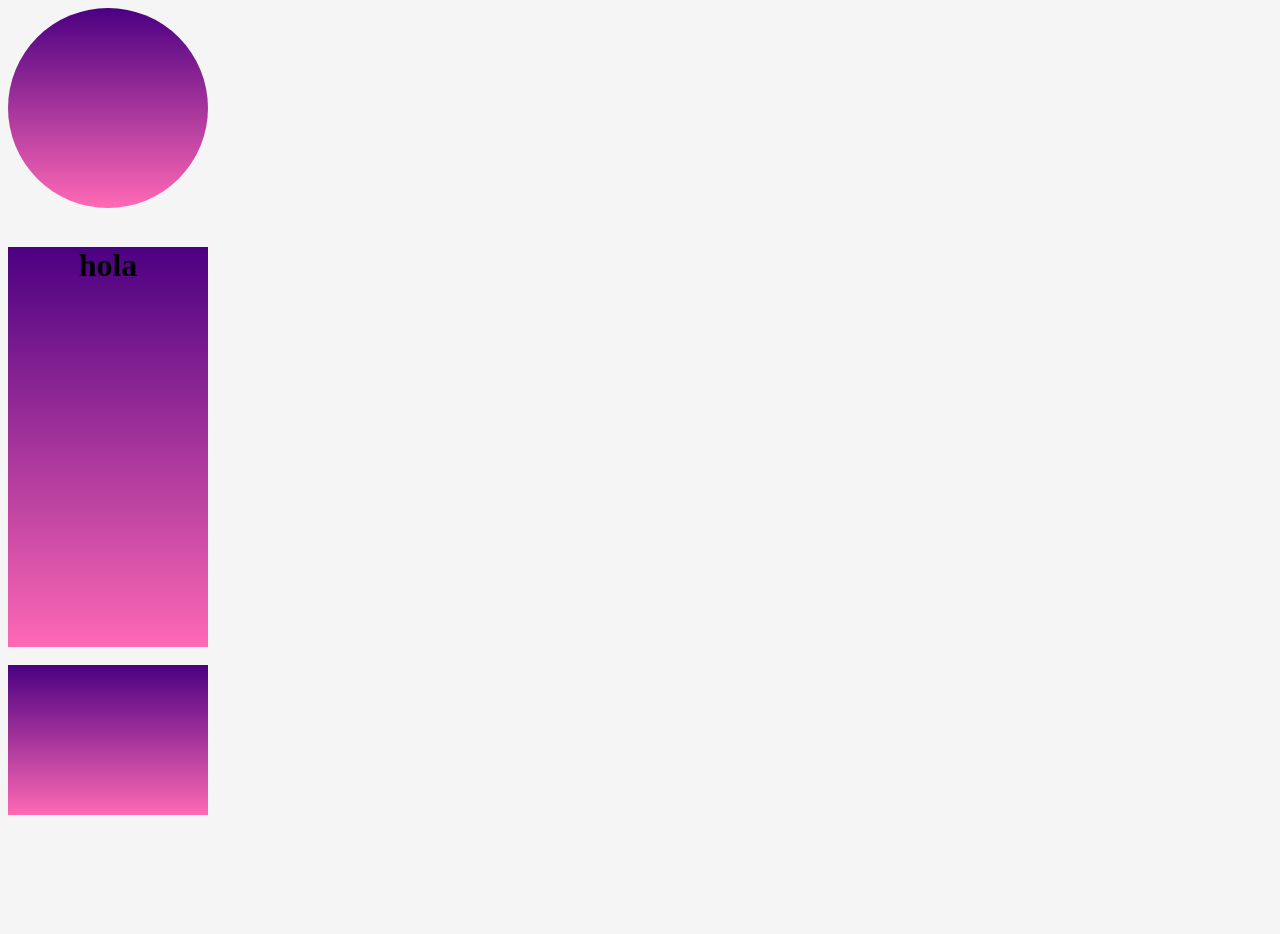
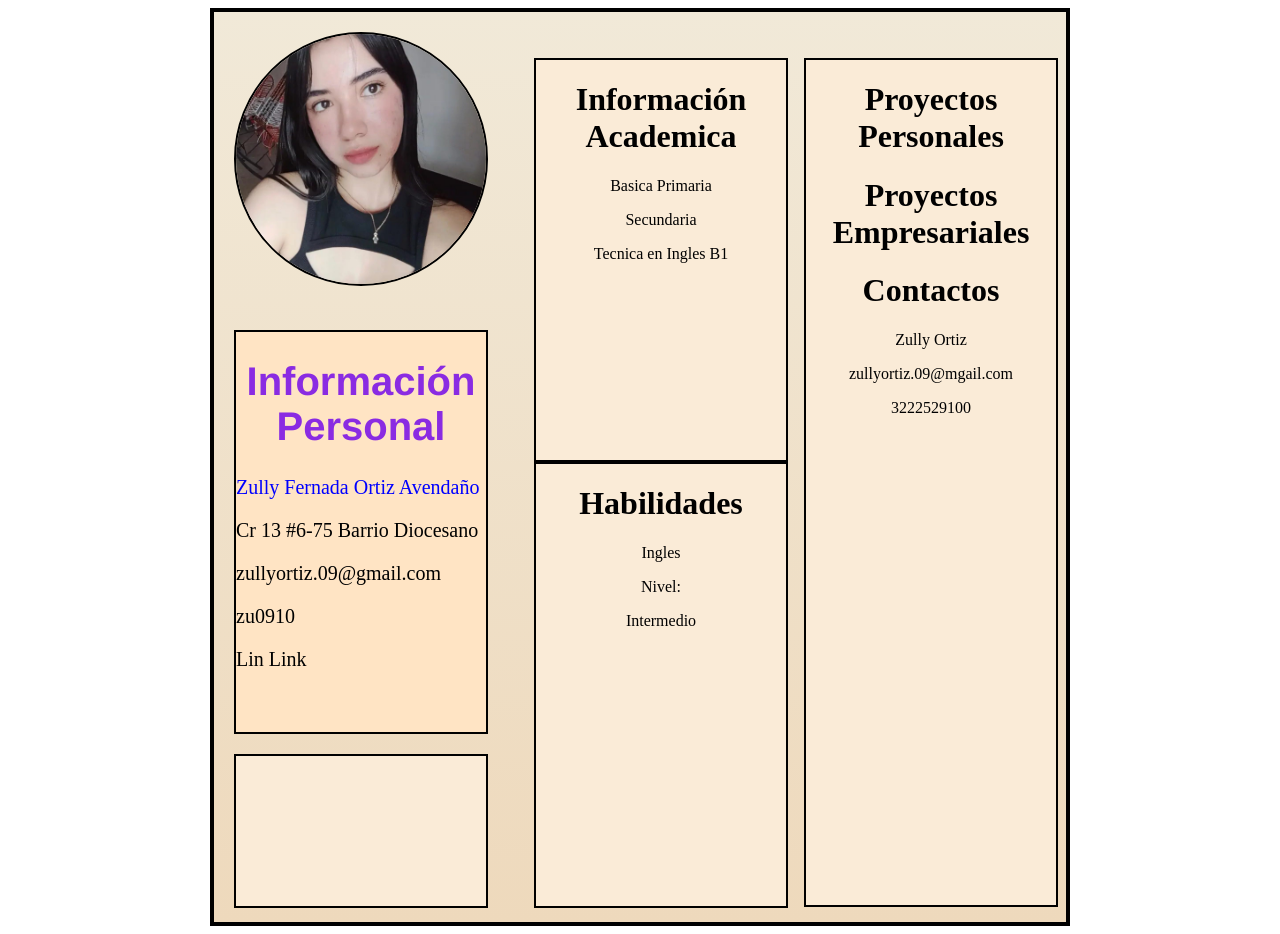
Before and after one commit to zu0910/HTML_OrtizZully, a plain HTML site: page Dia2/Ejercicio2_OrtizZully.html in a window 1280 px wide. Before the commit the page ends 823 px from the top, so only its background shows below. Drawn offline with Linux system fonts and the light colour scheme.

Commit message:
esqueleto realizado

```diff
--- a/Dia2/Ejercicio2_OrtizZully.html
+++ b/Dia2/Ejercicio2_OrtizZully.html
@@ -7,14 +7,43 @@
     <link rel="stylesheet" href="styles/pruebita.css">
 </head>
 <body>
-    <div class="circle">
+    <div class="Contenedor">
+        <div class="imagen">
+            <img src="img/img1.jpg" alt="" >
+        </div>
+        <div class="rect">
+            <h1 class="titulo">Información Personal</h1>
+            <p class="texto">Zully Fernada Ortiz Avendaño</p>
+            <p>Cr 13 #6-75 Barrio Diocesano</p>
+            <p>zullyortiz.09@gmail.com</p>
+            <p>zu0910</p>
+            <p>Lin Link</p>
+            <br>
+        </div>
+        <div class="rect1"></div>
+        <div class="rect2">
+            <h1>Información Academica</h1>
+            <p>Basica Primaria</p>
+            <p>Secundaria</p>
+            <p>Tecnica en Ingles B1</p>
+        </div>
+        <div class="rect3">
+            <h1>Habilidades</h1>
+            <p>Ingles</p>
+            <p>Nivel:</p>
+            <p>Intermedio</p>
+        </div>
+        <div class="rect4">
+            <h1>Proyectos Personales</h1>
+            <h1>Proyectos Empresariales</h1>
+            <h1>Contactos</h1>
+            <p>Zully Ortiz</p>
+            <p>zullyortiz.09@mgail.com</p>
+            <p>3222529100</p>
+        </div>
 
     </div>
-    <br>
-    <div class="rect">
-        <h1>hola</h1>
-    </div>
-    <br>
-    <div class="rect1"></div>
+
 </body>
 </html>
+<!--Elaborado por Zully Ortiz Cc. 1092528097-->
--- a/Dia2/styles/pruebita.css
+++ b/Dia2/styles/pruebita.css
@@ -1,37 +1,86 @@
-body {
-    background: whitesmoke;
-}
+.Contenedor{
+    margin: auto;
+    width: 852px;
+    height: 910px;
+    background: linear-gradient( rgb(241, 233, 216), rgb(238, 217, 188));
+    border: 4px solid black
+    }
 
-.circle {
-    --size: 200px;
-    --gradient: linear-gradient(indigo, hotpink);
+.Contenedor .imagen img{
 
-    width: var(--size);
-    height: var(--size);
-    background: var(--gradient);
-    border-radius: 50% ;
-}
+    margin: 20px;
+    border-radius: 85%;
+    height: 250px;
+    width: 250px;
+    transition: 100ms all;
+    border: 2px solid black
 
-.rect {
-    text-align: center;
-    --w: 200px;
-    --h: 400px;
-    --gradient: linear-gradient(indigo, hotpink)
-
-    var(--w);
-    height: var(--h);
-    width: var(--w);
-    background: var(--gradient);
 
 }
+.Contenedor .imagen img:hover{
+    transform: scale(1.2);
+}
+.rect{
 
-.rect1 {
-    --w: 200px;
-    --h: 150px;
-    --gradient: linear-gradient(indigo, hotpink)
+    margin: 20px;
+    font-size: 20px;
+    background-color: bisque;
+    width: 250px;
+    height: 400px;
+    border: 2px solid black;
+    transition: 100ms all;
+}
+.rect .titulo{
+    text-align: center;
+    font-family:'Franklin Gothic Medium', 'Arial Narrow', Arial, sans-serif;
+    color:blueviolet;
 
-    var(--w);
-    height: var(--h);
-    width: var(--w);
-    background: var(--gradient);
 }
+.rect:hover{
+    transform: scale(1.2);
+    background-color: rgb(219, 119, 119);
+}
+.rect .texto{
+    color:blue
+}
+.rect1{
+
+    margin: 20px;
+    background-color: antiquewhite;
+    width: 250px;
+    height: 150px;
+    border: 2px solid black
+}
+.rect2{
+    position: relative;
+    text-align: center;
+    left: 300px;
+    top: -870px;
+    margin: 20px;
+    background-color: antiquewhite;
+    width: 250px;
+    height: 400px;
+    border: 2px solid black
+}
+.rect3{
+    position: relative;
+    text-align: center;
+    left: 300px;
+    top: -890px;
+    margin: 20px;
+    background-color: antiquewhite;
+    width: 250px;
+    height: 442px;
+    border: 2px solid black
+}
+.rect4{
+    position: relative;
+    text-align: center;
+    left: 570px;
+    top: -1760px;
+    margin: 20px;
+    background-color: antiquewhite;
+    width: 250px;
+    height: 845px;
+    border: 2px solid black
+}
```
Also changed, not shown: Dia2/img/img1.jpg (added).
